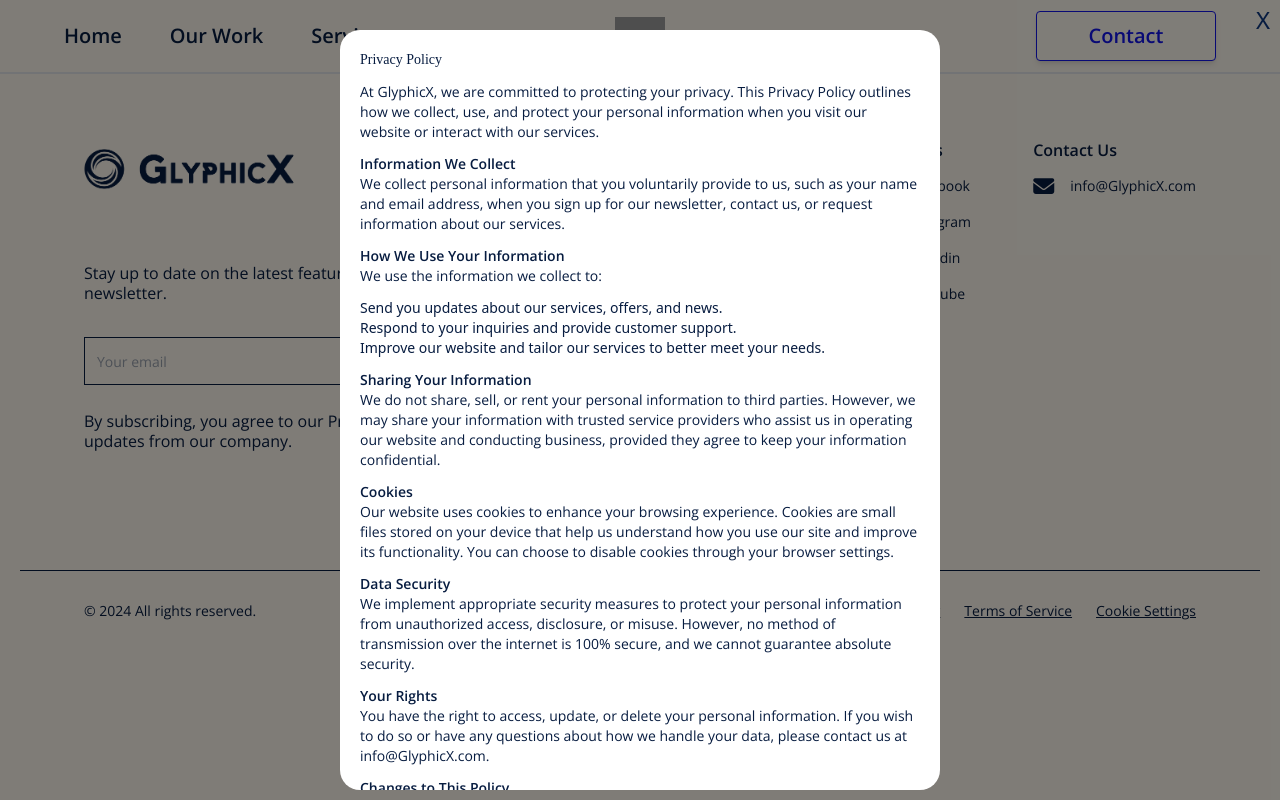
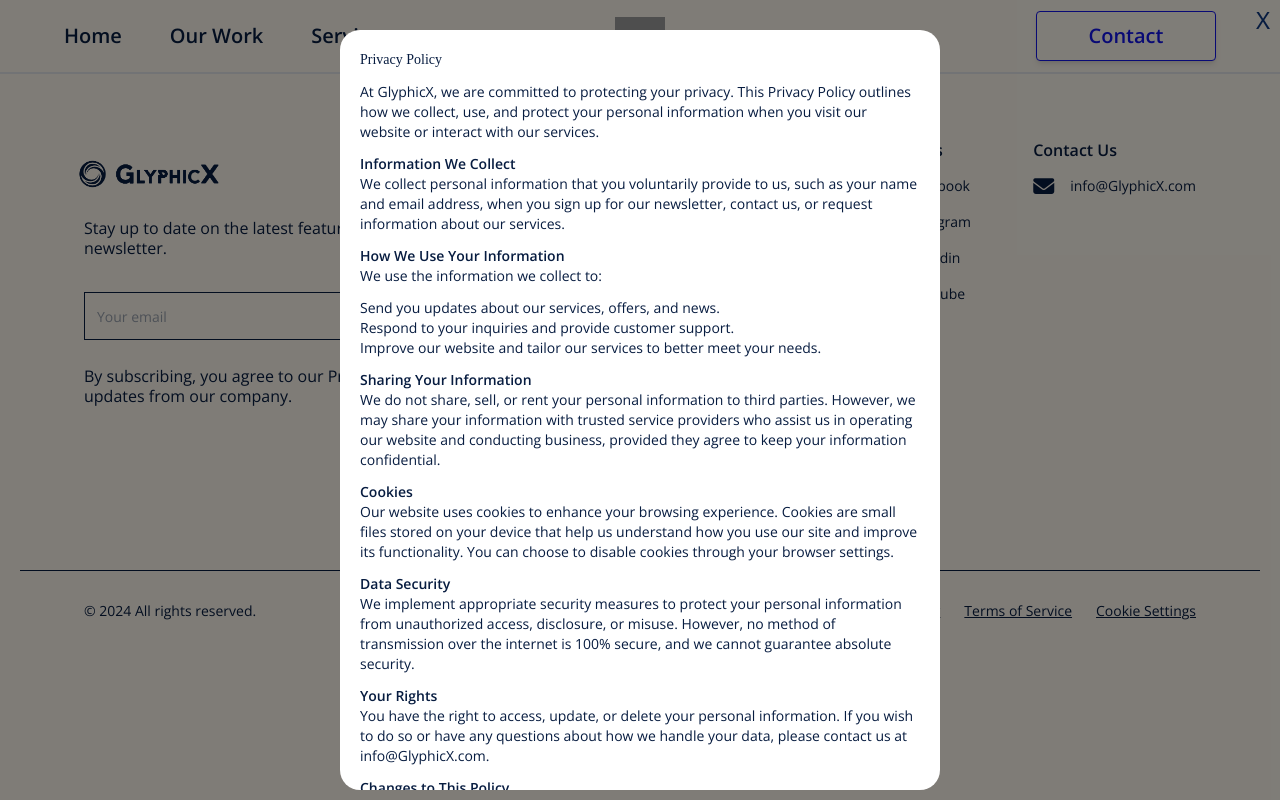
Before and after one commit to Zayan-dev/GlyphicX, a React (Vite) app: page /resources in a window 1280 px wide. Both pictures are taken after a click on the link "Privacy Policy". Built offline with nearby package versions, Linux system fonts and the light colour scheme; grey boxes are pictures that could not be loaded; a web font is replaced by a local one.

Commit message:
footer logo size adjustment

```diff
--- a/src/components/footer/Footer.jsx
+++ b/src/components/footer/Footer.jsx
@@ -187,7 +187,7 @@ const Footer = () => {
 
           <h3 className='subHeading'>How We Use Your Information</h3>
           <p className='para mb-3'>We use the information we collect to:</p>
-          <ul>
+          <ul className='para'>
             <li>Send you updates about our services, offers, and news.</li>
             <li>Respond to your inquiries and provide customer support.</li>
             <li>Improve our website and tailor our services to better meet your needs.</li>
--- a/src/components/footer/footer.css
+++ b/src/components/footer/footer.css
@@ -33,7 +33,7 @@
 .logo-text {
     font-size: 25px;
     font-weight: 600;
-    height: 150px;
+    height: 60px;
     position: relative;
     left: -15px;
     top: -40px;
@@ -41,7 +41,7 @@
     /* overflow: hidden; */
 }
 .logo-text img{
-    width: 15rem;
+    width: 10rem;
 }
 .newsletter {
     display: flex;
```
